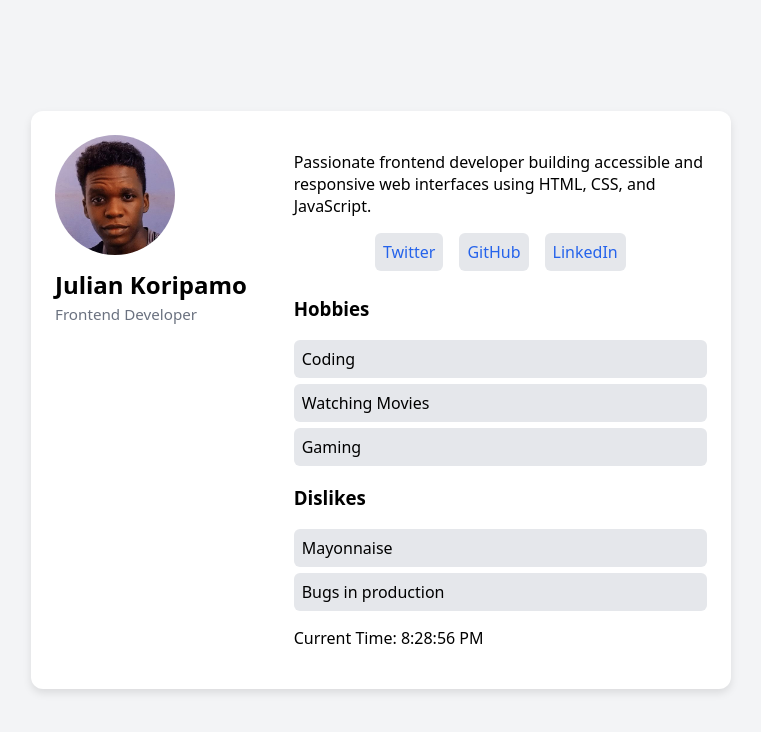
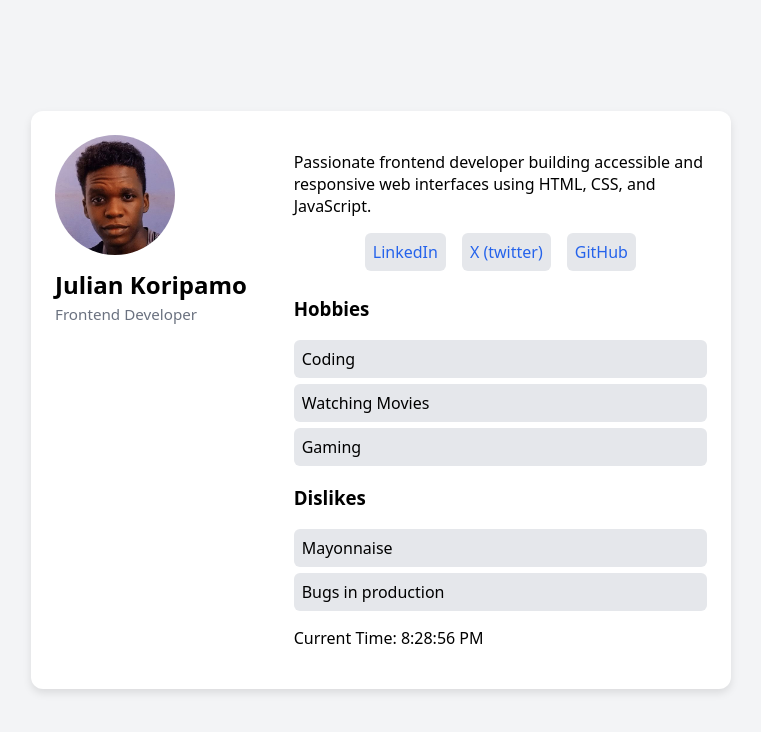
Before and after one commit to Jhay4Julian/hng-frontend-stage-0-profile-card, a plain HTML site: page index.html in a window 1280 px wide. Shown: the whole page, without its empty margins (259-1020 px from the left). Drawn offline with Linux system fonts and the light colour scheme.

Commit message:
ui tweak

```diff
--- a/index.html
+++ b/index.html
@@ -32,11 +32,20 @@
             <ul data-testid="test-user-social-links">
               <li>
                 <a
-                  href="https://twitter.com/jhay4julian"
+                  href="https://linkedin.com/in/julian-koripamo-a4013b11b/"
+                  target="_blank"
+                  rel="noopener noreferrer"
+                  data-testid="test-user-social-linkedin"
+                  >LinkedIn</a
+                >
+              </li>
+              <li>
+                <a
+                  href="https://x.com/jhay4julian"
                   target="_blank"
                   rel="noopener noreferrer"
                   data-testid="test-user-social-twitter"
-                  >Twitter</a
+                  >X (twitter)</a
                 >
               </li>
               <li>
@@ -46,15 +55,6 @@
                   rel="noopener noreferrer"
                   data-testid="test-user-social-github"
                   >GitHub</a
-                >
-              </li>
-              <li>
-                <a
-                  href="https://linkedin.com/in/julian-koripamo-a4013b11b/"
-                  target="_blank"
-                  rel="noopener noreferrer"
-                  data-testid="test-user-social-linkedin"
-                  >LinkedIn</a
                 >
               </li>
             </ul>
```
